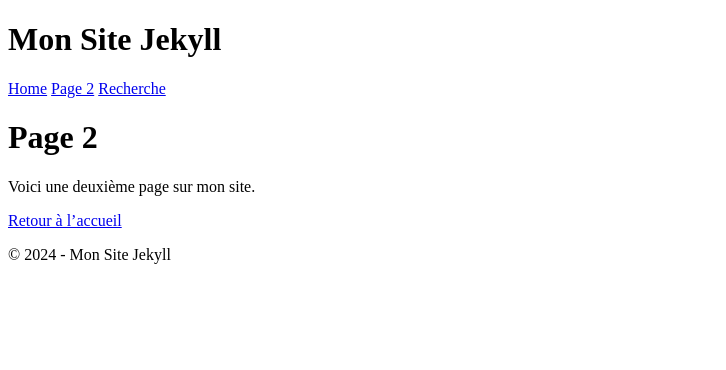
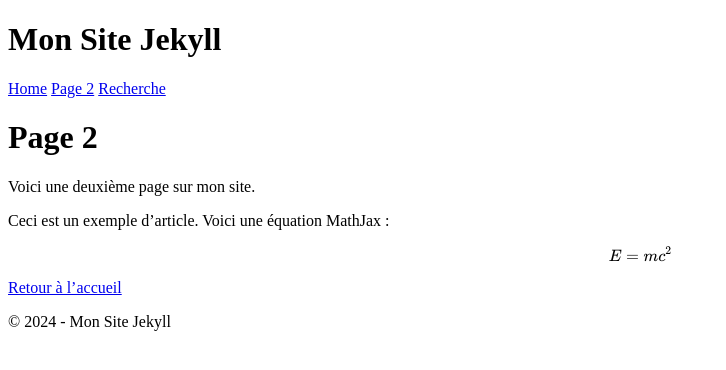
Before and after one commit to daoudtaha/mycheatsheet, a Jekyll site: the page built from page2.md, in a window 1280 px wide. Shown: the top 370 px of the page, without its empty margins (0-726 px from the left). Built offline with Jekyll 4.4.1, drawn with Linux system fonts in a browser that asks for light colours.

Commit message:
equation

```diff
--- a/page2.md
+++ b/page2.md
@@ -7,4 +7,8 @@ title: "Page 2"
 
 Voici une deuxième page sur mon site.
 
+Ceci est un exemple d'article. Voici une équation MathJax :
+
+$$ E = mc^2 $$
+
 [Retour à l'accueil]({{ "/" | relative_url }})
```
